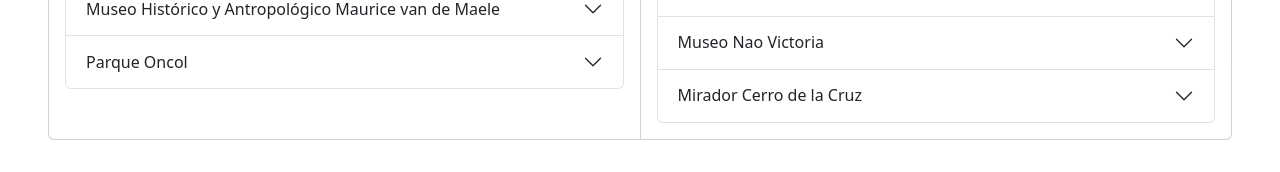
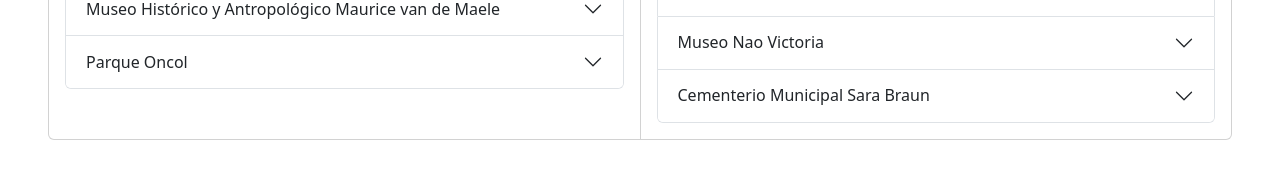
Before and after one commit to diego-hernandez-sepulveda/Turismo_DD, a React (Vite) app in the folder app/: page / in a window 1280 px wide. Shown: the part 3486-3658 px from the top of the page. Built offline with nearby package versions, Linux system fonts and the light colour scheme.

Commit message:
Subida de imagenes

```diff
--- a/app/src/App.jsx
+++ b/app/src/App.jsx
@@ -247,9 +247,9 @@
         </Accordion.Body>
       </Accordion.Item>
       <Accordion.Item eventKey="2">
-        <Accordion.Header>Mirador Cerro de la Cruz</Accordion.Header>
+        <Accordion.Header>Cementerio Municipal Sara Braun</Accordion.Header>
         <Accordion.Body>
-          <Card.Img variant="top" type="image/jpg" src="/Valparaiso Palaciobaburizza.jpg" />
+          <Card.Img variant="top" type="image/jpg" src="/Punta Arenas cementerio.jpg" />
           Descripción
         </Accordion.Body>
       </Accordion.Item>
```
Also changed, not shown: 1 other file (tests, documents, lock files or other folders).
